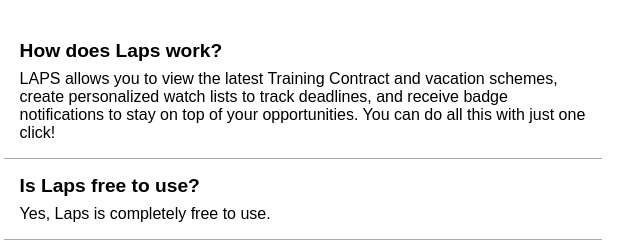
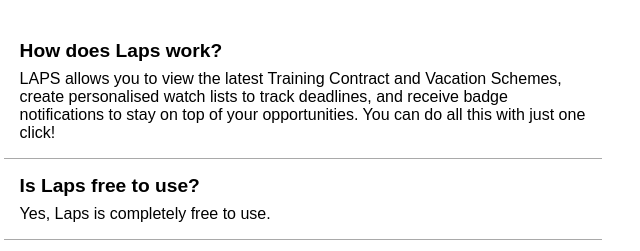
Before and after one commit to jtrill08/Laps-app, a plain HTML site: page index.html in a window 1280 px wide. Shown: the part 819-1070 px from the top of the page, 582-1222 px from the left. Drawn offline with Linux system fonts and the light colour scheme.

Commit message:
Update index.html

```diff
--- a/index.html
+++ b/index.html
@@ -52,7 +52,7 @@
 			<div class="faq-container">
 				<div class="faq">
 					<h3>How does Laps work?</h3>
-					<p>LAPS allows you to view the latest Training Contract and vacation schemes, create personalized watch lists to track deadlines, and receive badge notifications to stay on top of your opportunities. You can do all this with just one click!</p>
+					<p>LAPS allows you to view the latest Training Contract and Vacation Schemes, create personalised watch lists to track deadlines, and receive badge notifications to stay on top of your opportunities. You can do all this with just one click!</p>
 				</div>
 				<div class="faq">
 					<h3>Is Laps free to use?</h3>
```
